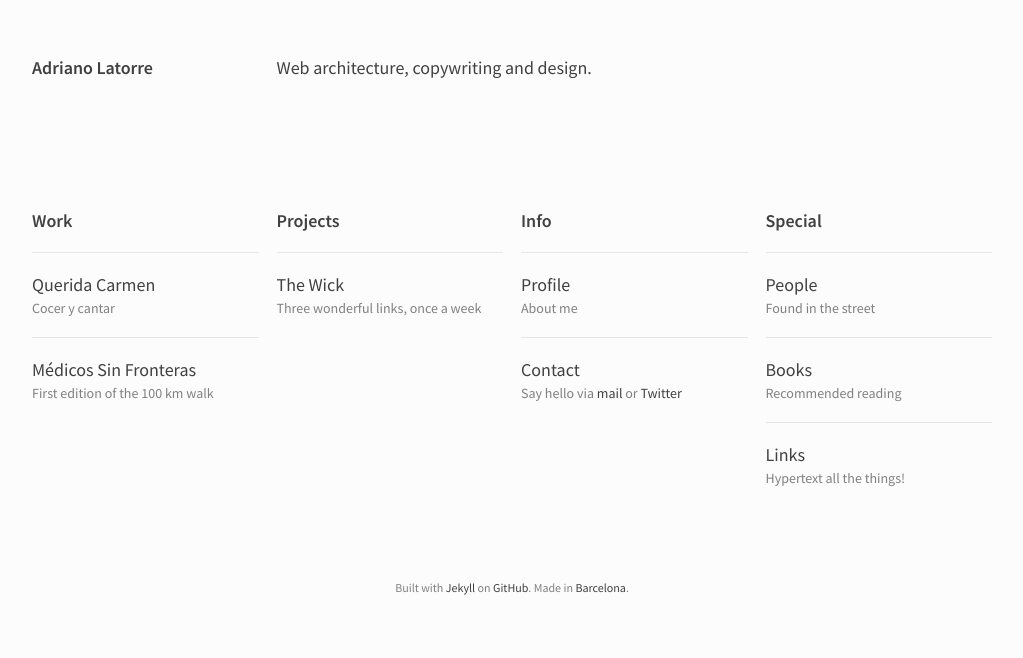
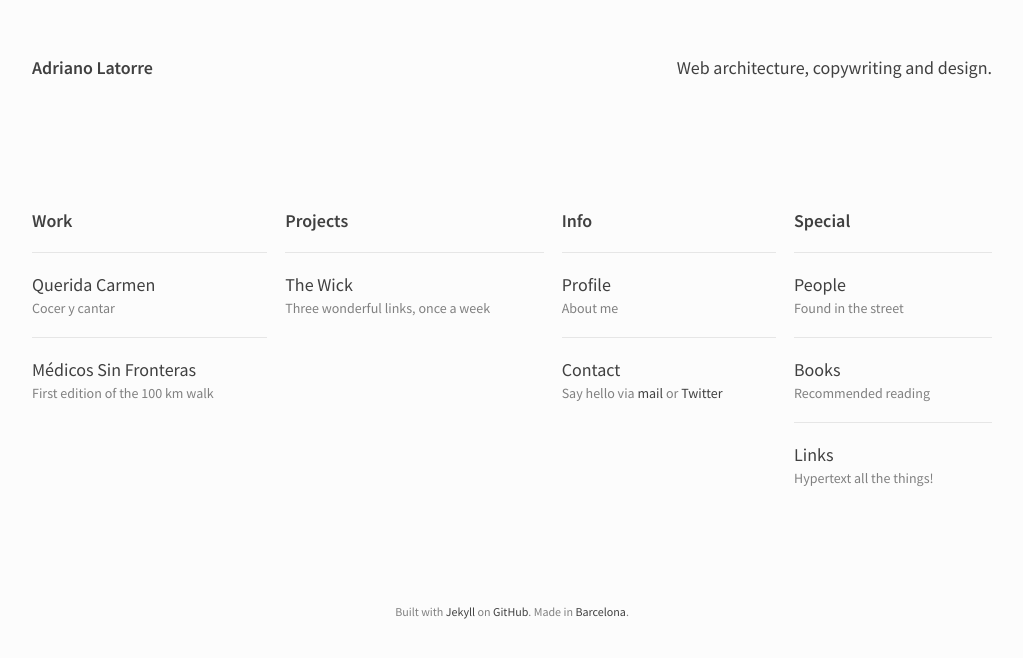
Before and after one commit to AdrianoLatorre/adriano.latorre.info, a Jekyll site: the page built from index.html, in a window 1280 px wide. Shown: the top 658 px of the page, without its empty margins (128-1151 px from the left). Built offline with Jekyll 4.4.1, drawn with Linux system fonts in a browser that asks for light colours.

Commit message:
Flex adjustments and experiments

```diff
--- a/_layouts/people.html
+++ b/_layouts/people.html
@@ -7,7 +7,6 @@
     {% for person in all.people %}
   <dl class="grid-width">
     <dt>{{ person.name }}</dt>
-    <!-- <dd><img src="/-/people/{{ person.image }}" style="max-width: 100%;"></dd> -->
     <dd><a href="{{ person.link }}">{{ person.site }}</a></dd>
     <dd><a href="https://twitter.com/{{ person.twitter }}">{{ person.twitter }}</a></dd>
   </dl>
--- a/_sass/objects.scss
+++ b/_sass/objects.scss
@@ -12,13 +12,13 @@
 }
 
 .grid-width {
-  flex: 0 0 100%;
-  @media all and (min-width: 24em) {
-    flex: 0 0 50%;
-  }
-  @media all and (min-width: 45em) {
-    flex: 0 0 25%;
-  }
+  flex: 1 0 auto;
+  // @media all and (min-width: 24em) {
+  //   flex: 0 0 50%;
+  // }
+  // @media all and (min-width: 45em) {
+  //   flex: 0 0 25%;
+  // }
 }
 
 .gutter {
@@ -52,6 +52,7 @@
   margin-top: 4em;
   > dl {
     margin-top: 3em;
+    min-width: 12em;
     > lh {
       font-weight: 600;
     }
@@ -72,6 +73,7 @@
   margin-top: 8.5em;
   > dl {
     margin: 0 0 2em;
+    min-width: 12em;
     > dt {
       border-top: .5px solid $g90;
       margin: 1em 0;
@@ -142,6 +144,6 @@
 .footer {
   color: $g50;
   font-size: $f12;
-  margin-top: 6em;
+  margin-top: 8em;
   text-align: center;
 }
```
